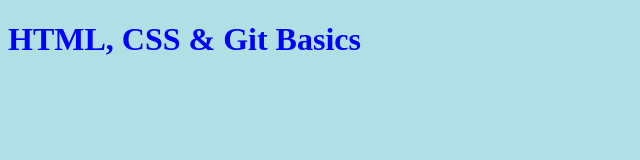
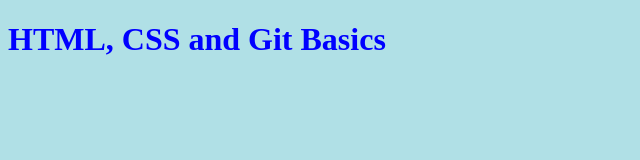
Before and after one commit to l1ghtm00n/rsschool-cv, a plain HTML site: page index.html in a window 1280 px wide. Shown: the whole page, without its empty margins (0-640 px from the left). Drawn offline with Linux system fonts and the light colour scheme.

Commit message:
feat: updated index.html,  deleted &

```diff
--- a/index.html
+++ b/index.html
@@ -8,6 +8,6 @@
     <title>CV</title>
 </head>
 <body>
-    <h1>HTML, CSS & Git Basics</h1>
+    <h1>HTML, CSS and Git Basics</h1>
 </body>
 </html>
```
